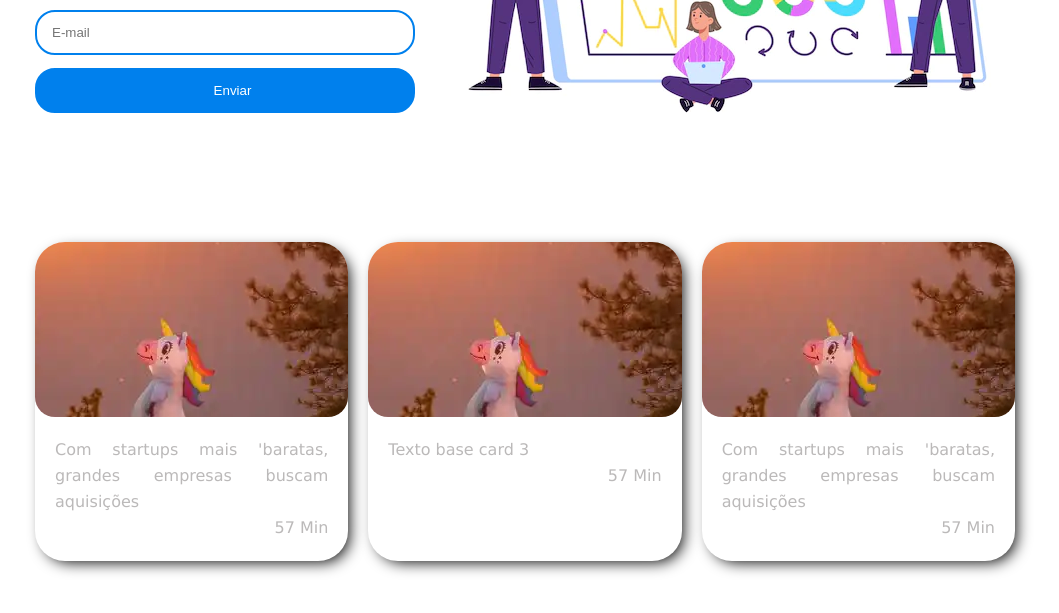
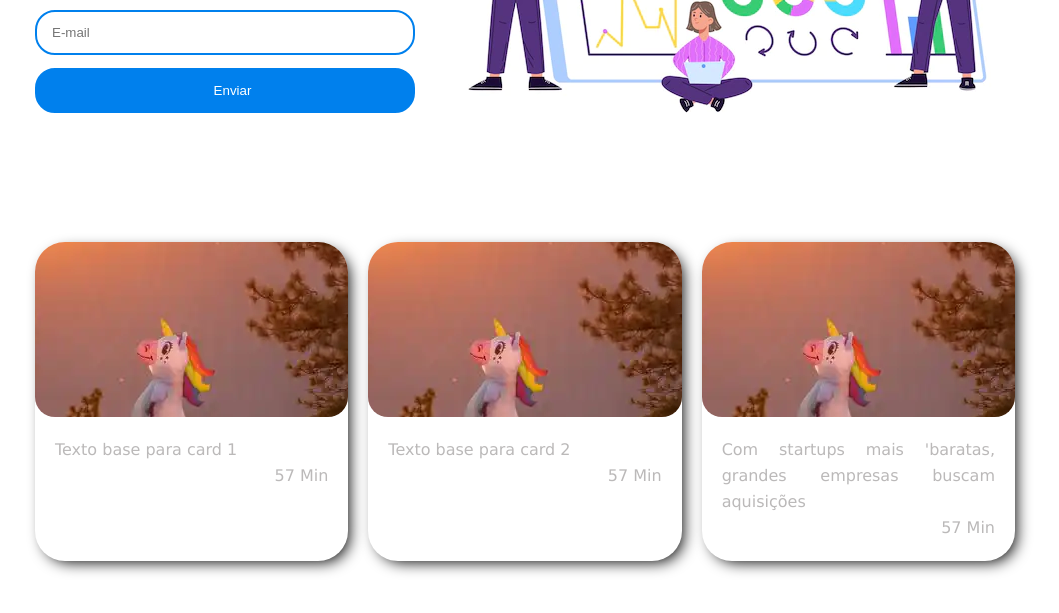
Before and after one commit to aecioprogrammer/portfolio, a plain HTML site: page index.html in a window 1280 px wide. Shown: the part 508-1121 px from the top of the page, without its empty margins (115-1174 px from the left). Drawn offline with Linux system fonts and the light colour scheme.

Commit message:
update card2 index

```diff
--- a/index.html
+++ b/index.html
@@ -64,7 +64,7 @@
 
             <div class="content">
                 <p class="title text-medium">
-                    Com startups mais 'baratas, grandes empresas buscam aquisições
+                    Texto base para card 1
                 </p>
 
                 <div class="info">
@@ -81,7 +81,7 @@
 
             <div class="content">
                 <p class="title text-medium">
-                    Texto base card 3
+                    Texto base para card 2
                 </p>
 
                 <div class="info">
```
